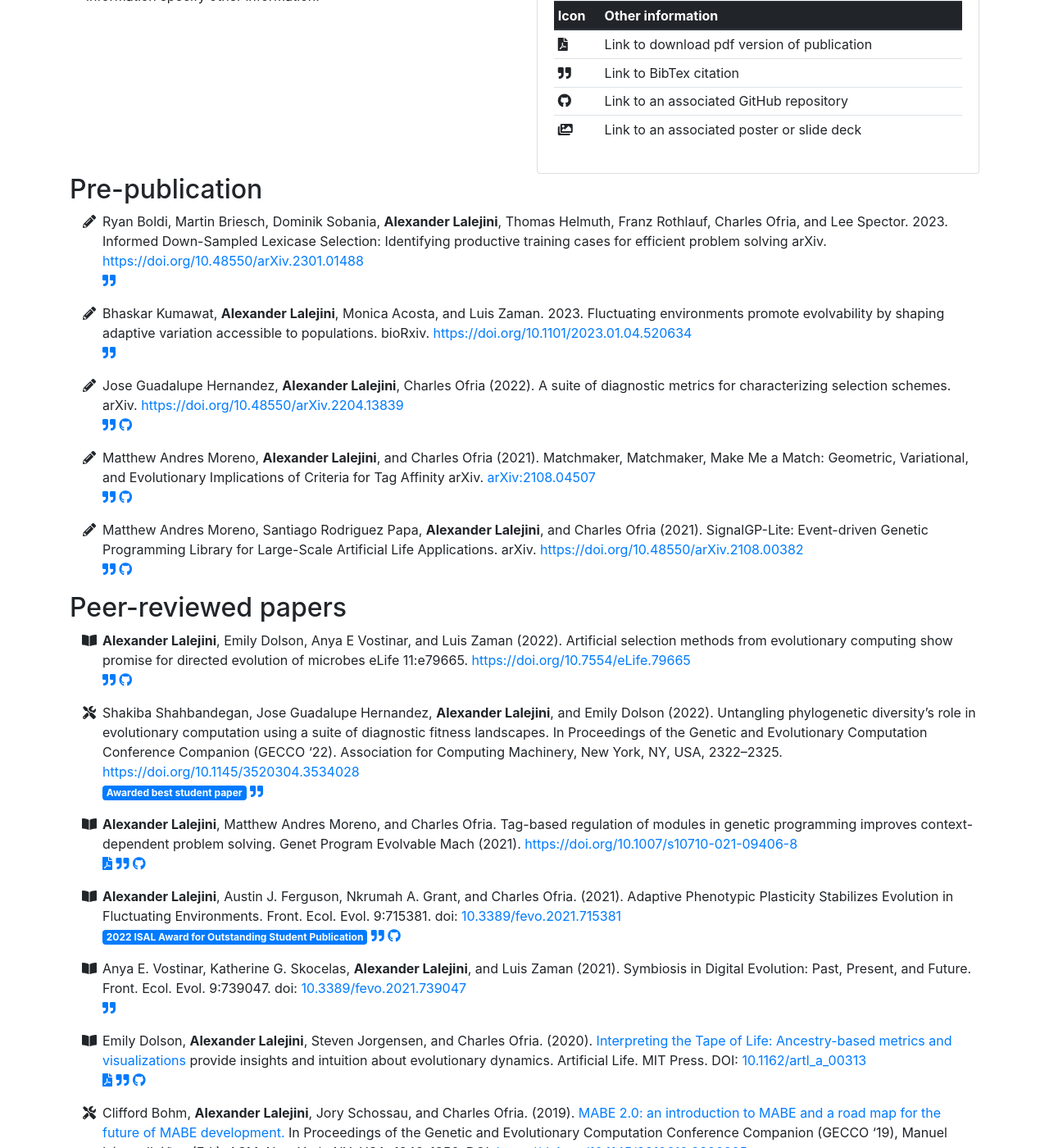
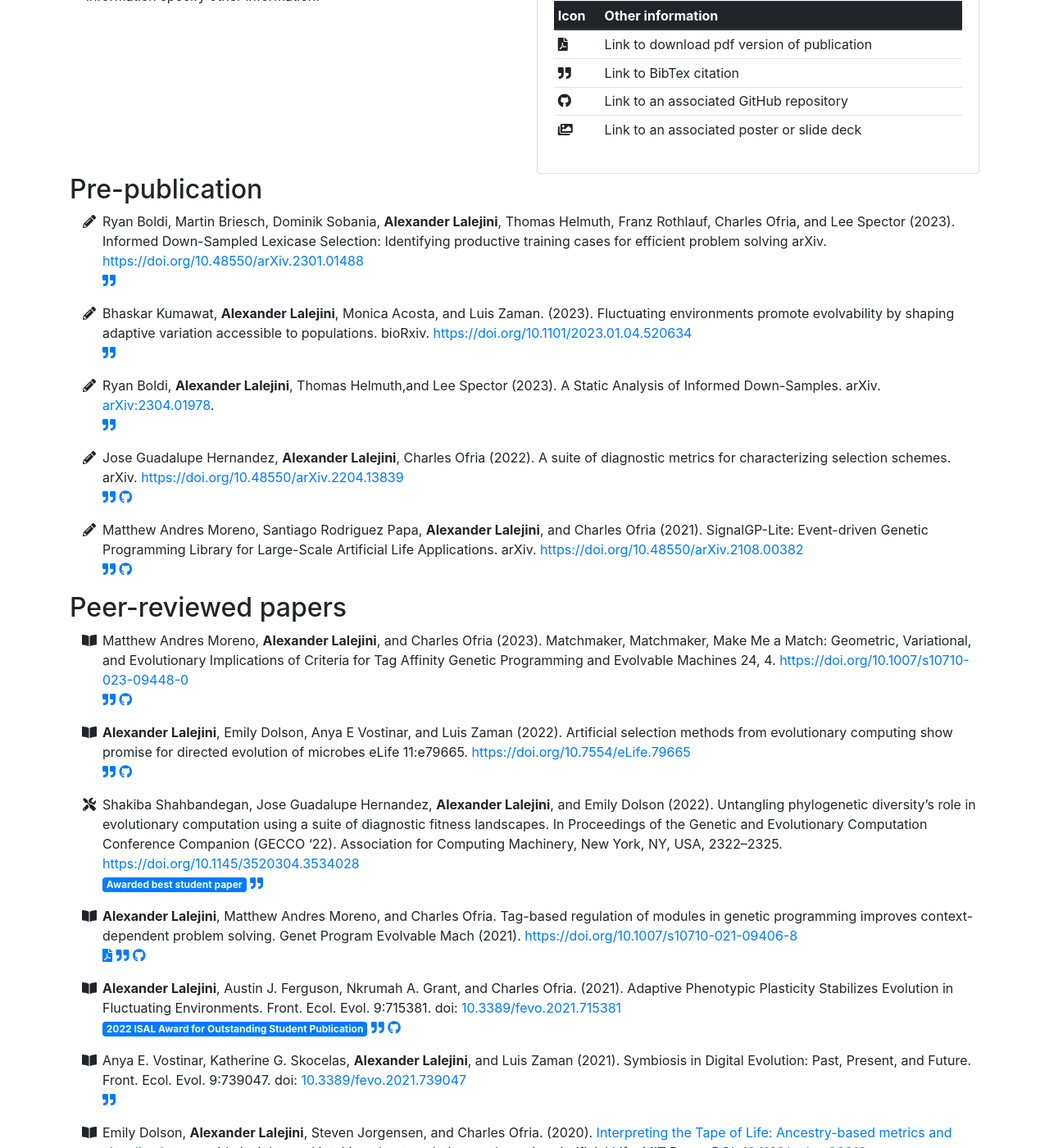
Before and after one commit to amlalejini/amlalejini.github.io, a Jekyll site: the page built from _pages/publications.md, in a window 1280 px wide and 1400 px high, scrolled down 522 px. Shown: the whole window at 82% size. Built offline with Jekyll 4.4.1, drawn with Linux system fonts in a browser that asks for light colours; nearby versions of some CDN libraries.

Commit message:
Update publications

````diff
--- a/_data/publications.yml
+++ b/_data/publications.yml
@@ -37,7 +37,31 @@ publication_types:
 publications:
 
   - citation: |
-      Bhaskar Kumawat, Alexander Lalejini, Monica Acosta, and Luis Zaman. 2023.
+      Ryan Boldi, Alexander Lalejini, Thomas Helmuth,and Lee Spector (2023).
+      A Static Analysis of Informed Down-Samples.
+      arXiv. [arXiv:2304.01978](https://doi.org/10.48550/arXiv.2304.01978).
+    year: 2023
+    type: pre-pub
+    venue: preprint
+    bibtex_id: boldi_static_2023
+    bibtex: |
+      ```
+      @article{boldi_static_2023,
+        title = {A {Static} {Analysis} of {Informed} {Down}-{Samples}},
+        copyright = {arXiv.org perpetual, non-exclusive license},
+        url = {https://arxiv.org/abs/2304.01978},
+        doi = {10.48550/ARXIV.2304.01978},
+        abstract = {We present an analysis of the loss of population-level test coverage induced by different down-sampling strategies when combined with lexicase selection. We study recorded populations from the first generation of genetic programming runs, as well as entirely synthetic populations. Our findings verify the hypothesis that informed down-sampling better maintains population-level test coverage when compared to random down-sampling. Additionally, we show that both forms of down-sampling cause greater test coverage loss than standard lexicase selection with no down-sampling. However, given more information about the population, we found that informed down-sampling can further reduce its test coverage loss. We also recommend wider adoption of the static population analyses we present in this work.},
+        urldate = {2023-04-14},
+        author = {Boldi, Ryan and Lalejini, Alexander and Helmuth, Thomas and Spector, Lee},
+        year = {2023},
+        keywords = {FOS: Computer and information sciences, Neural and Evolutionary Computing (cs.NE)},
+        annote = {Other Accepted to the Genetic and Evolutionary Computation Conference 2023}
+      }
+      ```
+
+  - citation: |
+      Bhaskar Kumawat, Alexander Lalejini, Monica Acosta, and Luis Zaman. (2023).
       Fluctuating environments promote evolvability by shaping adaptive variation accessible to populations.
       bioRxiv. <https://doi.org/10.1101/2023.01.04.520634>
     year: 2023
@@ -60,7 +84,7 @@ publications:
       ```
 
   - citation: |
-      Ryan Boldi, Martin Briesch, Dominik Sobania, Alexander Lalejini, Thomas Helmuth, Franz Rothlauf, Charles Ofria, and Lee Spector. 2023.
+      Ryan Boldi, Martin Briesch, Dominik Sobania, Alexander Lalejini, Thomas Helmuth, Franz Rothlauf, Charles Ofria, and Lee Spector (2023).
       Informed Down-Sampled Lexicase Selection: Identifying productive training cases for efficient problem solving
       arXiv. <https://doi.org/10.48550/arXiv.2301.01488>
     year: 2023
@@ -437,23 +461,31 @@ publications:
       ```
 
   - citation: |
-      Matthew Andres Moreno, Alexander Lalejini, and Charles Ofria (2021).
+      Matthew Andres Moreno, Alexander Lalejini, and Charles Ofria (2023).
       Matchmaker, Matchmaker, Make Me a Match: Geometric, Variational, and Evolutionary Implications of Criteria for Tag Affinity
-      arXiv. [arXiv:2108.04507](https://arxiv.org/abs/2108.04507)
-    year: 2021
-    type: pre-pub
-    venue: preprint
+      Genetic Programming and Evolvable Machines 24, 4. <https://doi.org/10.1007/s10710-023-09448-0>
+    year: 2023
+    type: peer-reviewed-paper
+    venue: journal
     github_repository_link: https://github.com/mmore500/tag-olympics
-    bibtex_id: moreno2021matchmaker
+    bibtex_id: moreno2023matchmaker
     bibtex: |
       ```
-      @misc{moreno2021matchmaker,
-        title={Matchmaker, Matchmaker, Make Me a Match: Geometric, Variational, and Evolutionary Implications of Criteria for Tag Affinity},
-        author={Matthew Andres Moreno and Alexander Lalejini and Charles Ofria},
-        year={2021},
-        eprint={2108.04507},
-        archivePrefix={arXiv},
-        primaryClass={cs.NE}
+      @article{moreno2023matchmaker,
+        title = {Matchmaker, matchmaker, make me a match: geometric, variational, and evolutionary implications of criteria for tag affinity},
+        volume = {24},
+        issn = {1389-2576, 1573-7632},
+        shorttitle = {Matchmaker, matchmaker, make me a match},
+        url = {https://link.springer.com/10.1007/s10710-023-09448-0},
+        doi = {10.1007/s10710-023-09448-0},
+        language = {en},
+        number = {1},
+        urldate = {2023-04-14},
+        journal = {Genetic Programming and Evolvable Machines},
+        author = {Moreno, Matthew Andres and Lalejini, Alexander and Ofria, Charles},
+        month = jun,
+        year = {2023},
+        pages = {4}
       }
       ```
 
````
